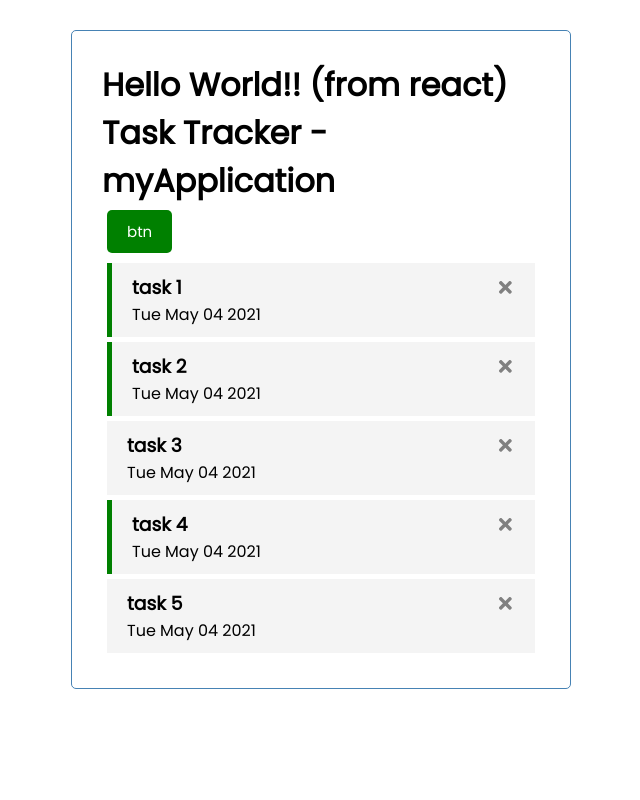
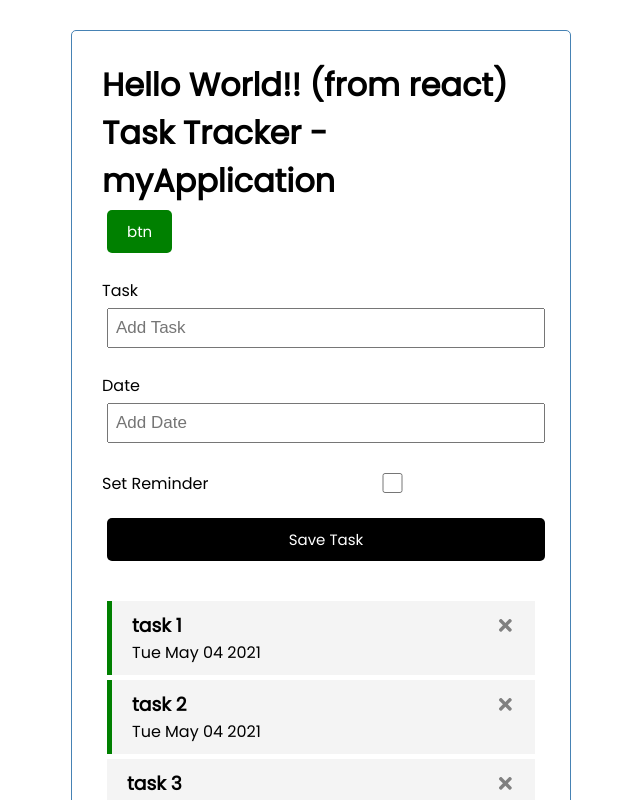
Before and after one commit to adwaitmathkari/react-task-management, a React (Create React App) app: page / in a window 1280 px wide. Shown: the top 800 px of the page, without its empty margins (319-959 px from the left). Built offline with nearby package versions, Linux system fonts and the light colour scheme.

Commit message:
addTask component

```diff
--- a/src/App.js
+++ b/src/App.js
@@ -1,6 +1,7 @@
 // import logo from './logo.svg';
 // import './App.css';
 import { useState } from 'react'
+import AddTask from './components/AddTask';
 import Header from './components/Header';
 import Tasks from './components/Tasks'
 
@@ -37,11 +38,25 @@ function App() {
     }))
   }
 
+  const addTask = (task) => {
+    console.log('adding task')
+    let id;
+    if(tasks.length===0) {
+      id = 1
+    } else{
+      id = tasks[tasks.length-1].id + 1
+    }
+    const newTask = {id, description:task.text, reminder:task.reminder, day:task.day}
+    setTasks([...tasks, newTask])
+  }
+
+
   return (
     <div className="container">
       <h1>Hello World!! (from react) </h1>
       <Header title="myApplication" />
-      <Tasks tasks={tasks} onDelete={deleteTask} toggleReminder={toggleReminder}/>
+      <AddTask addNewTask={addTask}/>
+      <Tasks tasks={tasks} onDelete={deleteTask} toggleReminder={toggleReminder} />
     </div>
   );
 }
--- /dev/null
+++ b/src/components/AddTask.js
@@ -0,0 +1,65 @@
+import React from 'react'
+import { useState } from 'react';
+
+
+const AddTask = ({ addNewTask }) => {
+    const [newTask, setNewTask] = useState({ text: '', day: '', reminder: false })
+    // const [text, setText] = useState('')
+    const onSubmit = (e) => {
+        e.preventDefault()
+        console.log('submit')
+        // newTask.text = text
+        if (newTask.text === '') {
+            alert('Please add task');
+            return
+        }
+
+        addNewTask(newTask)
+
+        setNewTask({ text: '', day: '', reminder: false })
+    }
+
+    return (
+        <form className="add-form" onSubmit={onSubmit} >
+            <div className="form-control">
+                <label>Task</label>
+                <input
+                    type="text" placeholder="Add Task"
+                    value={newTask.text}
+                    onChange={(e) => {
+                        // let newTaskCopy = {...newTask};
+                        // newTaskCopy.text = e.target.value
+                        // setNewTask(newTaskCopy);
+
+                        setNewTask({ ...newTask, text: e.target.value })
+                    }}
+                    // onChange={(e) => setText(e.target.value)}
+                ></input>
+            </div>
+
+            <div className="form-control">
+                <label>Date</label>
+                <input
+                    type="text" placeholder="Add Date"
+                    value={newTask.day}
+                    onChange={(e) => setNewTask({ ...newTask, day: e.target.value })}
+                ></input>
+            </div>
+
+            <div className="form-control form-control-check">
+                <label>Set Reminder</label>
+                <input
+                    type="checkbox"
+                    checked={newTask.reminder}
+                    value={newTask.reminder}
+                    onChange={(e) => setNewTask({ ...newTask, reminder: e.currentTarget.checked })}>
+                </input>
+            </div>
+
+            <input type="submit" value='Save Task' className="btn btn-block" />
+
+        </form>
+    )
+}
+
+export default AddTask
```
Also changed, not shown: 1 other file (tests, documents, lock files or other folders).
